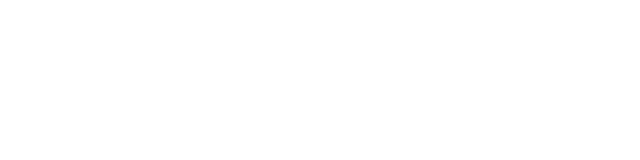
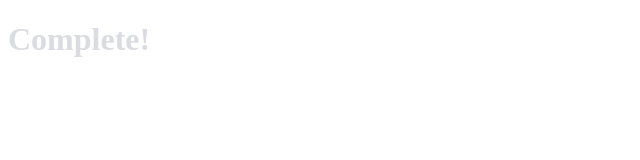
Before and after one commit to footok/simple-modern-upload-form-app, a React app: page /complete in a window 1280 px wide. Shown: the top 160 px of the page, without its empty margins (0-640 px from the left). Built offline with nearby package versions, Linux system fonts and the light colour scheme.

Commit message:
Add CompletePage component

```diff
--- a/app/App.jsx
+++ b/app/App.jsx
@@ -1,6 +1,7 @@
 import React from 'react';
 import Header from './components/Header.jsx';
 import SignUpForm from './components/SignUpForm.jsx';
+import DocUploadForm from './components/DocUploadForm.jsx';
 import { Link } from 'react-router-dom'
 
 class App extends React.Component {
@@ -9,6 +10,7 @@
       <div>
         <Header/>
         <SignUpForm/>
+        <DocUploadForm/>
       </div>
     );
   }
--- /dev/null
+++ b/app/components/CompletePage.jsx
@@ -0,0 +1,32 @@
+import React from 'react';
+import { Link } from 'react-router-dom'
+
+class CompletePage extends React.Component {
+  constructor(props) {
+    super(props);
+    this.state = {
+      data: [],
+    };
+    this.handleInputChange = this.handleInputChange.bind(this);
+    this.uploadFile = this.uploadFile.bind(this);
+  }
+
+  handleInputChange(event) {
+    var file = event.target.files[0].name
+    document.querySelector(".upload-file").value = file
+  }
+
+  uploadFile(event) {
+    event.preventDefault();
+  }
+
+  render() {
+    return (
+      <div className="complete-page">
+        <h1>Complete!</h1>
+      </div>
+    );
+  }
+}
+
+export default CompletePage;
--- a/app/main.js
+++ b/app/main.js
@@ -4,6 +4,7 @@
 import App from './App.jsx';
 import SignUpForm from './components/SignUpForm.jsx';
 import DocUploadForm from './components/DocUploadForm.jsx';
+import CompletePage from './components/CompletePage.jsx';
 
 //ReactDOM.render(<App />, document.getElementById('app'));
 //
@@ -12,6 +13,7 @@
     <div>
       <Route exact path="/" component={App}/>
       <Route exact path="/upload" component={DocUploadForm}/>
+      <Route exact path="/complete" component={CompletePage}/>
     </div>
   </Router>
 ), document.getElementById('app'));
```
